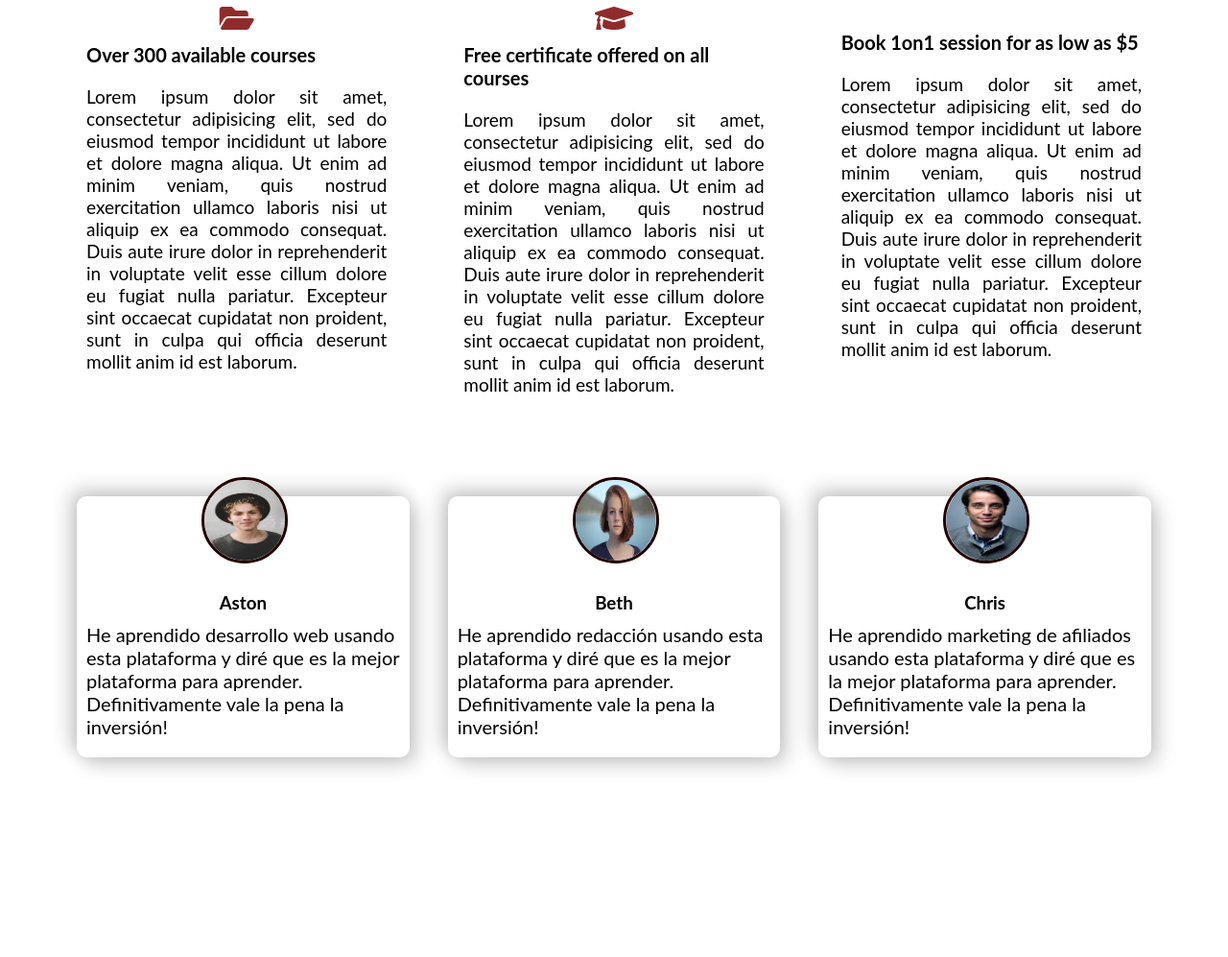
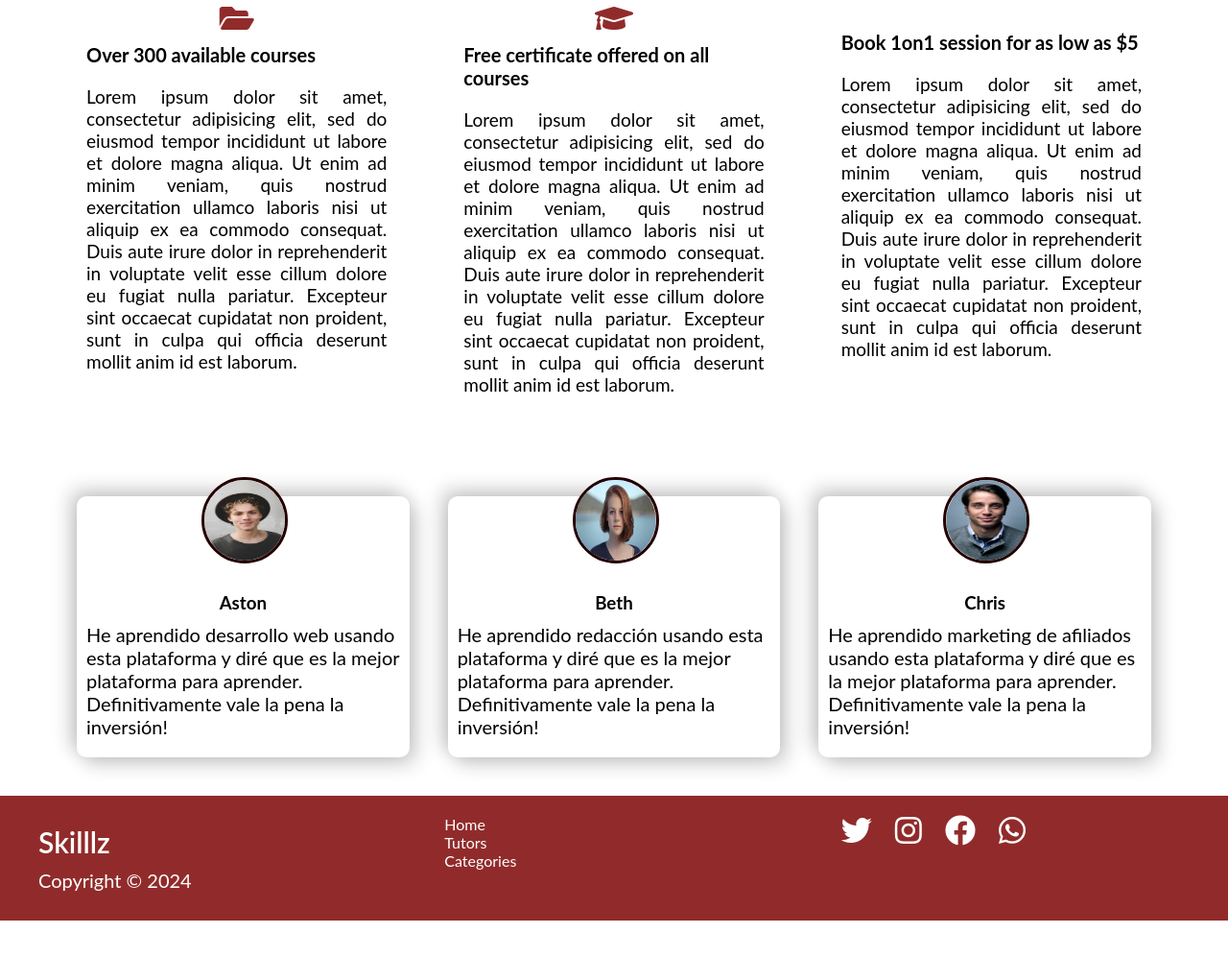
Before and after one commit to fsadriann/ejem-flexbox-grid, a plain HTML site: page index.html in a window 1280 px wide. Shown: the part 532-1529 px from the top of the page at 96% size. Before the commit the page ends 1481 px from the top, so only its background shows below. Drawn offline with Linux system fonts and the light colour scheme.

Commit message:
se añadió el footer

```diff
--- a/css/estilos.css
+++ b/css/estilos.css
@@ -249,4 +249,17 @@
     -moz-border-radius:50%;
     -webkit-border-radius:50%;
     width:90px;
-}
+  }
+  /* Add padding around the footer as well */
+
+footer {
+    background-color: #912B2B;
+    padding: 20px 10px;
+  }
+
+  /* Sets all link texts to white and puts margin to the left and right */
+
+  footer a {
+    color: white;
+    margin: 0 10px;
+  }
--- a/index.html
+++ b/index.html
@@ -98,5 +98,27 @@
       </div>
     </div>
   </section>
+
+<footer>
+    <div class="container grid-3">
+      <div class="copyright">
+        <h1>Skilllz</h1>
+        <p>Copyright &copy; 2024</p>
+      </div>
+      <nav class="links">
+        <ul>
+          <li><a href="" class="outline">Home</a></li>
+          <li><a href="" class="outline">Tutors</a></li>
+          <li><a href="" class="outline">Categories</a></li>
+        </ul>
+      </nav>
+      <div class="profiles">
+        <a href=""><em class="fab fa-twitter fa-2x"></em></a>
+        <a href=""><em class="fab fa-instagram fa-2x"></em></a>
+        <a href=""><em class="fab fa-facebook fa-2x"></em></a>
+        <a href=""><em class="fab fa-whatsapp fa-2x"></em></a>
+      </div>
+    </div>
+  </footer>
 </body>
 </html>
```
Also changed, not shown: img/footer.png (added), 1 other file.
